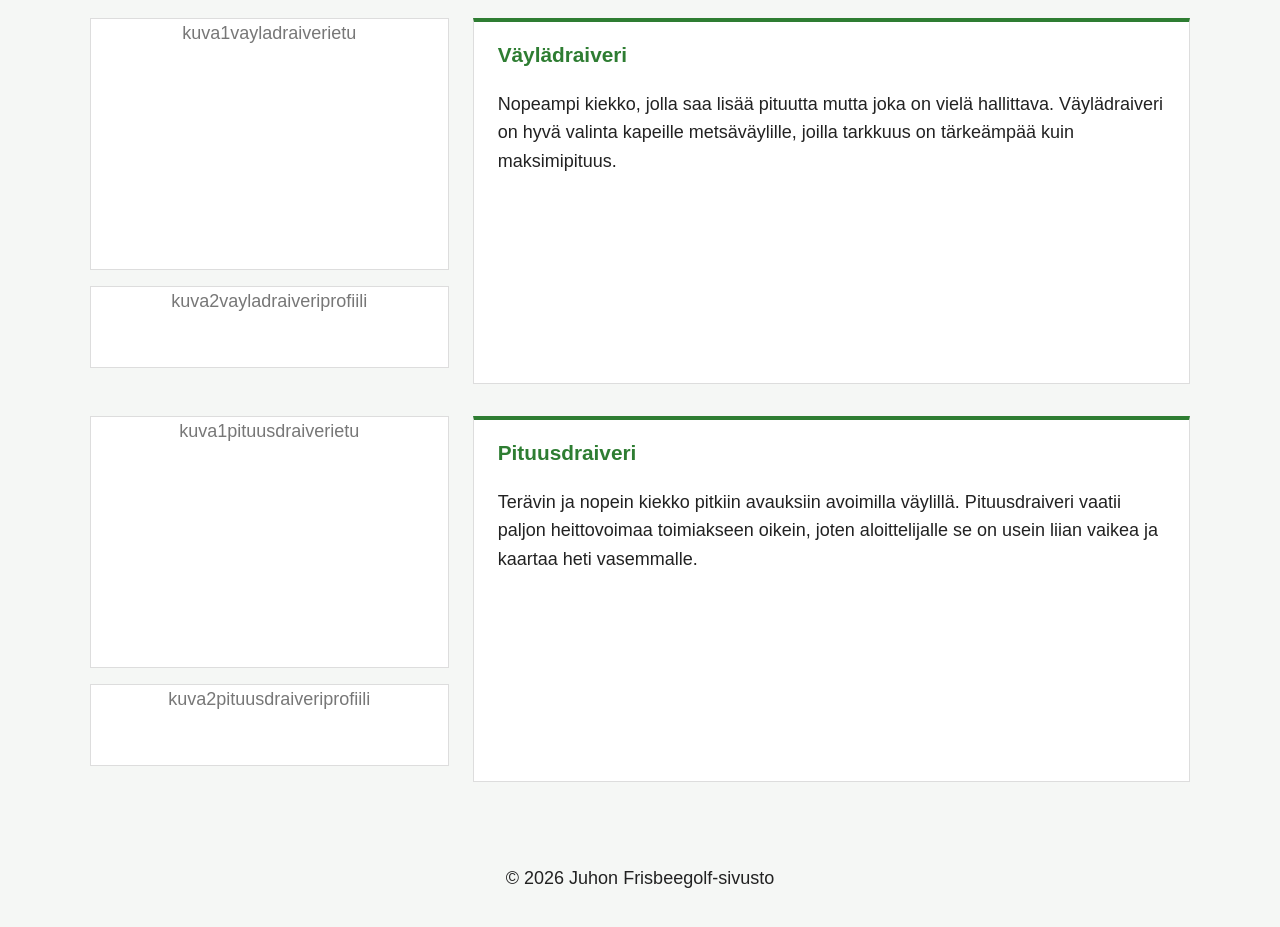
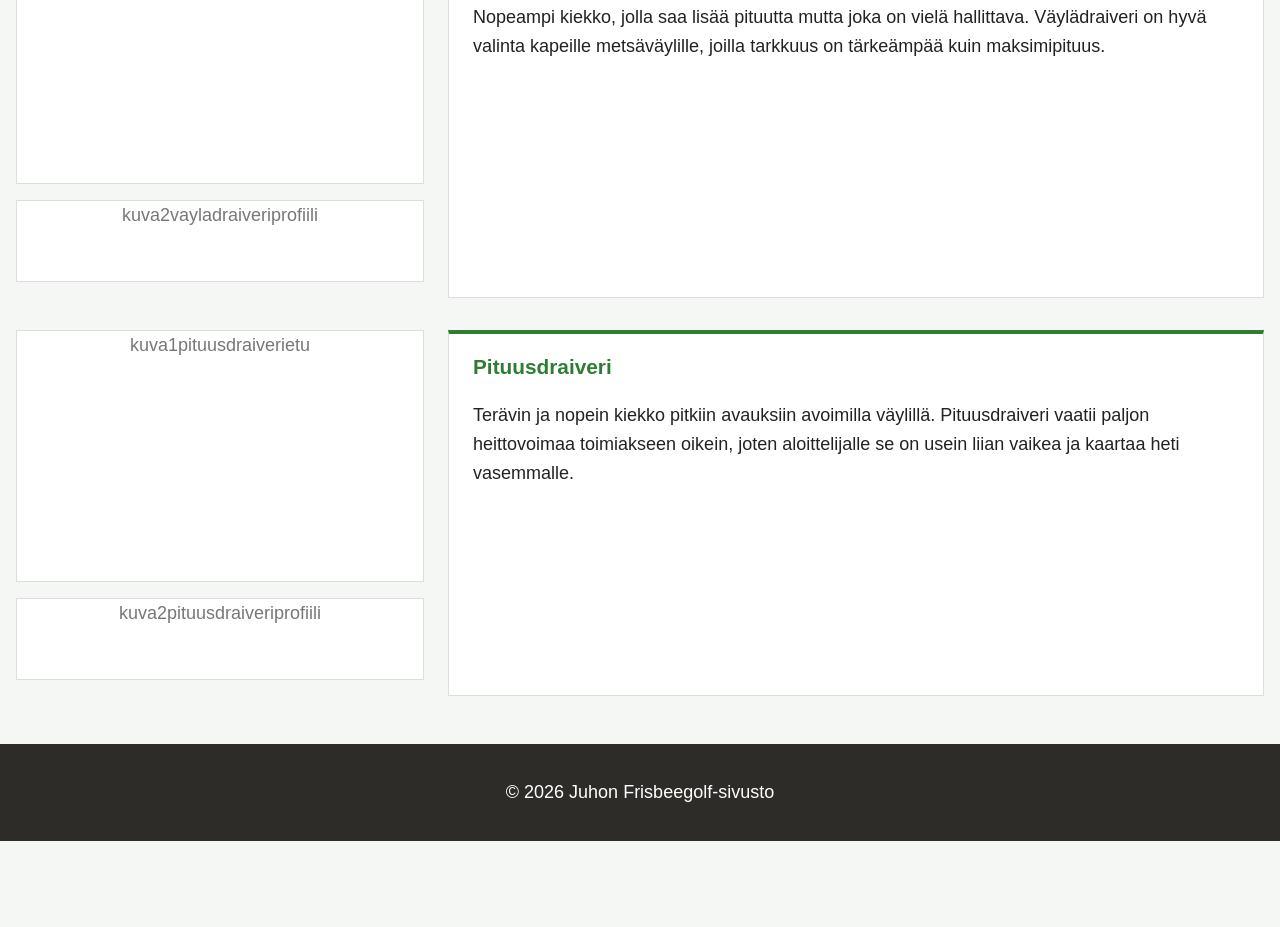
Before and after one commit to JuhoTii/Frisbeegolfsivusto, a plain HTML site: page kiekot.html in a window 1280 px wide. Shown: the part 1785-2712 px from the top of the page. After the commit the page ends 2626 px from the top, so only its background shows below. Drawn offline with Linux system fonts and the light colour scheme.

Commit message:
korjattu sivujen leveydet kaikki samaksi

```diff
--- a/css/style.css
+++ b/css/style.css
@@ -63,9 +63,12 @@ nav a[aria-current="page"] {
     color: #2e7d32;
 }
 
+/* kaikilla sivuilla sama sisällön max leveys */
 main {
     padding: 1rem;
-    max-width: 1100px;
+    max-width: 1300px;
+    width: 100%;
+    box-sizing: border-box;
     margin: 0 auto;
 }
 
@@ -78,7 +81,6 @@ section {
     display: grid;
     grid-template-columns: 3fr 1fr;
     gap: 2rem;
-    max-width: 1300px;
 }
 
 .reunakuva img {
@@ -140,11 +142,6 @@ section {
     height: 450px;
 }
 
-/* radat sivu on leveämpi, jotta kuville jää tilaa */
-.radat-sivu {
-    max-width: 1500px;
-}
-
 /* radat sivun layoutti */
 .rata {
     display: grid;
@@ -173,4 +170,6 @@ section {
 footer {
     text-align: center;
     padding: 1rem;
-    background-color:
+    background-color: #2e2c29;
+    color: white;
+}
```
